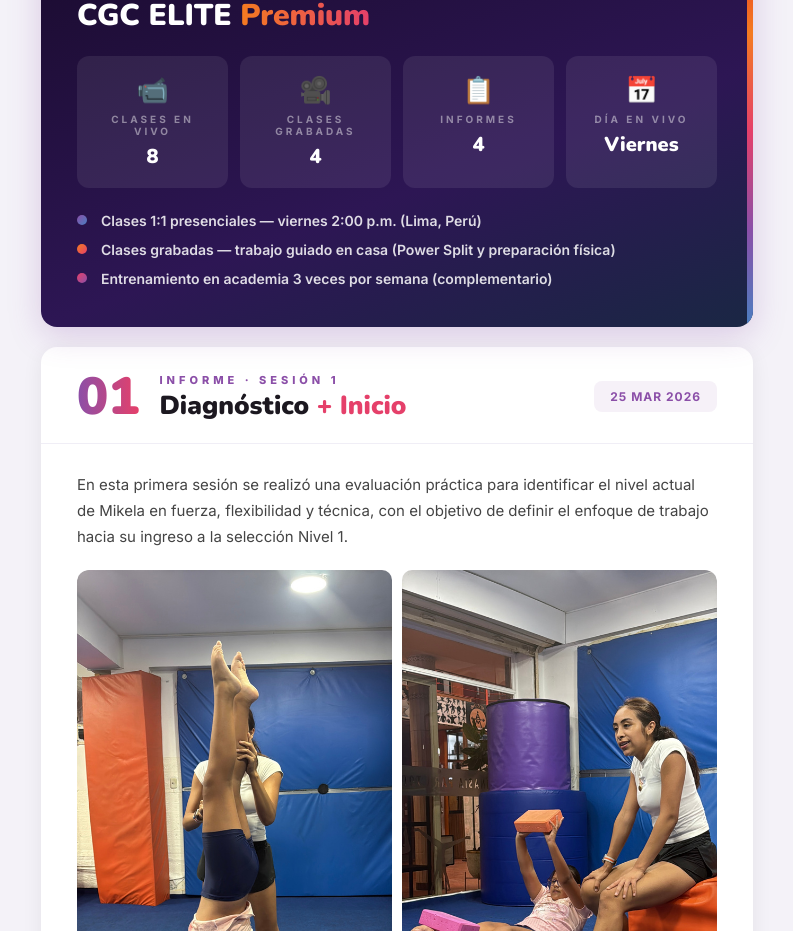
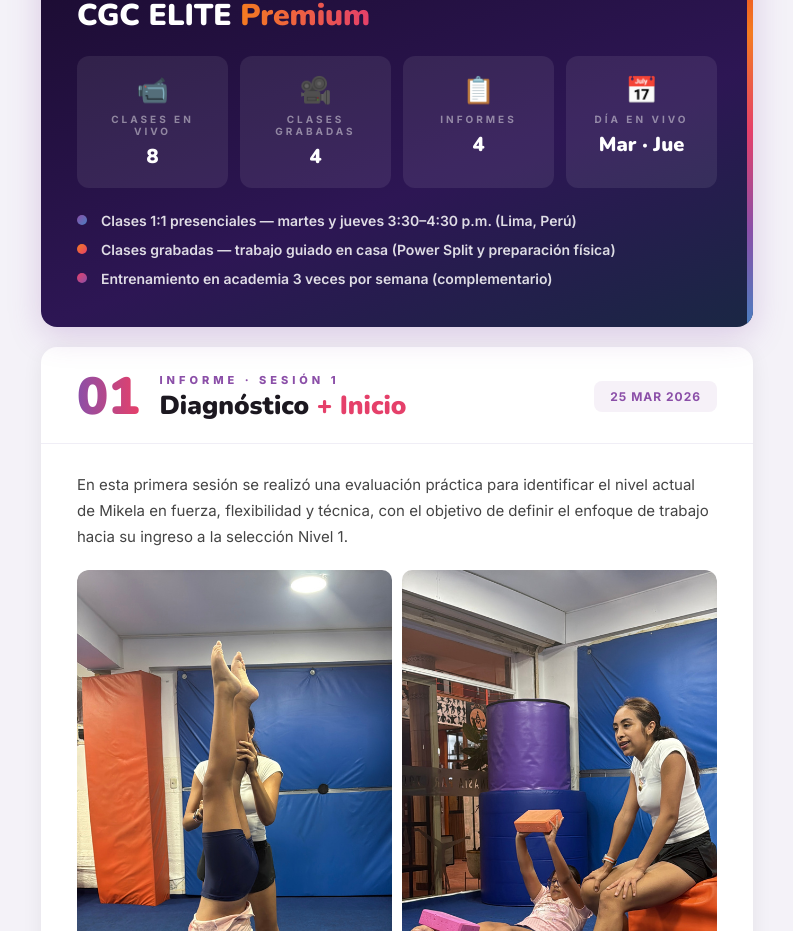
Before and after one commit to camilagaraycoach-dotcom/cgc-elite, a plain HTML site: page mikela-flores/index.html in a window 1280 px wide. Shown: the part 1490-2421 px from the top of the page, without its empty margins (243-1036 px from the left). Drawn offline with nearby package versions, Linux system fonts and the light colour scheme.

Commit message:
Corrige horario Mikela — martes y jueves 3:30–4:30 p.m.
Co-Authored-By: Claude Sonnet 4.6 <noreply@anthropic.com>

```diff
--- a/mikela-flores/index.html
+++ b/mikela-flores/index.html
@@ -437,13 +437,13 @@
       <div class="clase-card">
         <div class="clase-card-icon">📅</div>
         <div class="clase-card-label">Día en vivo</div>
-        <div class="clase-card-value">Viernes</div>
+        <div class="clase-card-value">Mar · Jue</div>
       </div>
     </div>
     <div class="clase-plan">
       <div class="clase-plan-item">
         <span class="clase-plan-dot" style="background:linear-gradient(135deg,var(--purple),var(--blue));"></span>
-        <span>Clases 1:1 presenciales — viernes 2:00 p.m. (Lima, Perú)</span>
+        <span>Clases 1:1 presenciales — martes y jueves 3:30–4:30 p.m. (Lima, Perú)</span>
       </div>
       <div class="clase-plan-item">
         <span class="clase-plan-dot" style="background:linear-gradient(135deg,var(--orange),var(--pink));"></span>
```
